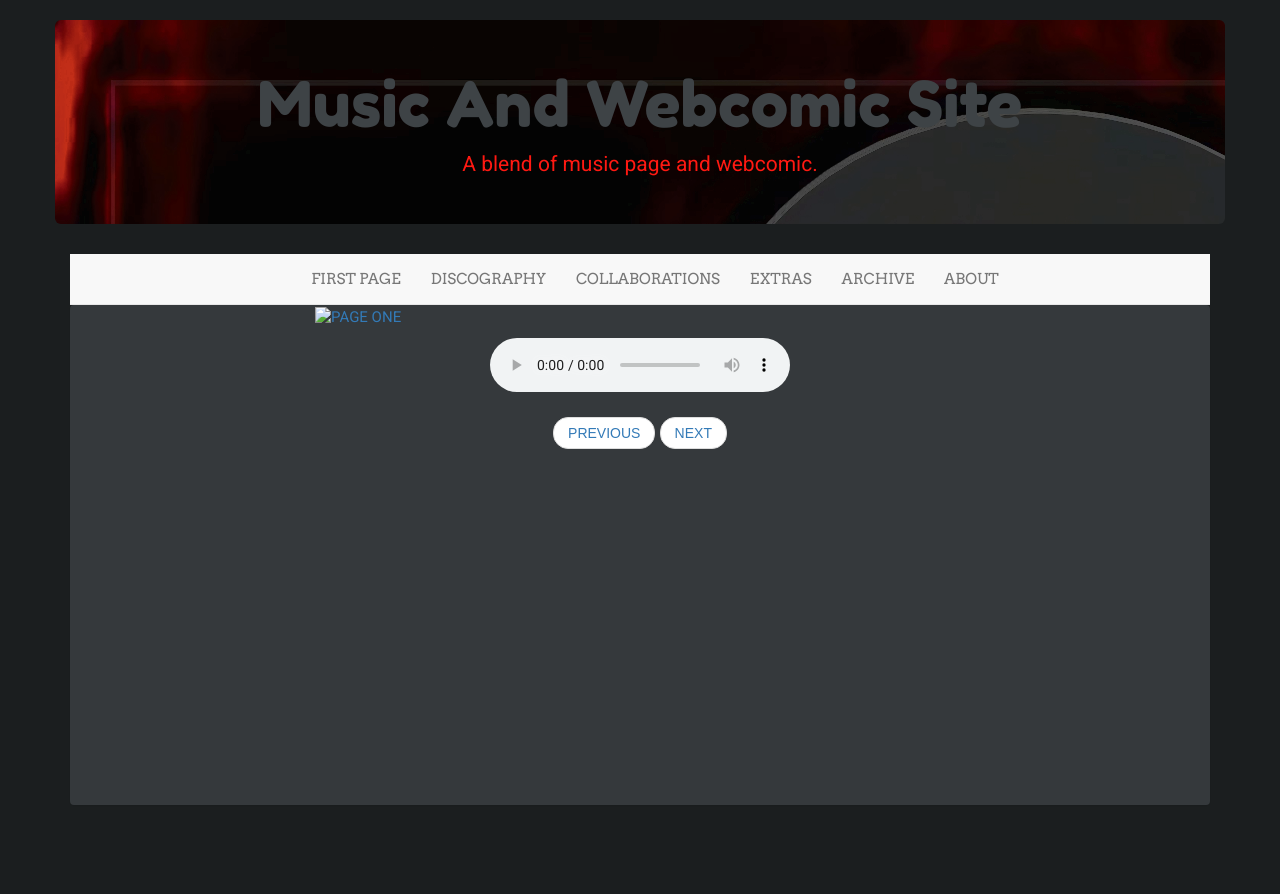
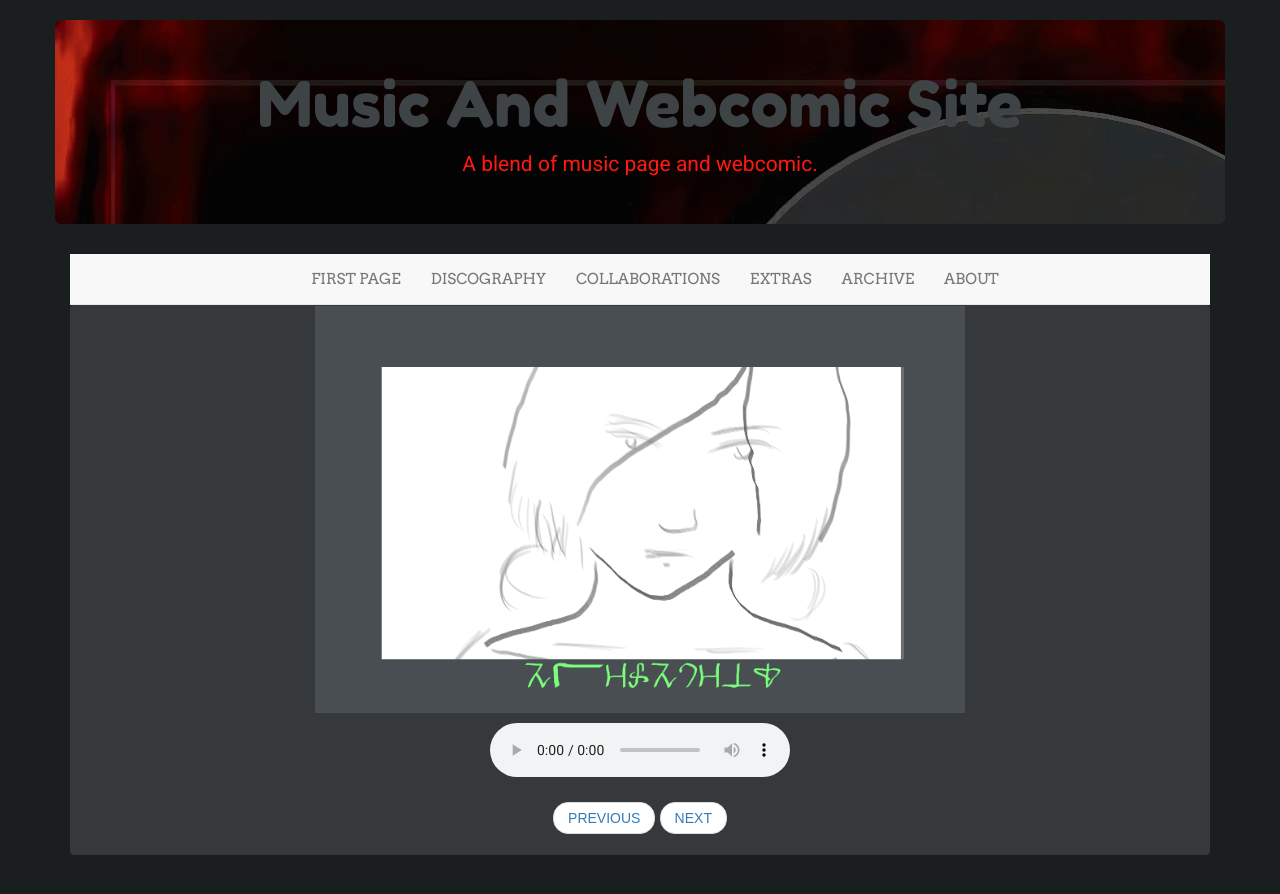
Before and after one commit to LWFlouisa/MyDiscography, a Jekyll site: the page built from _posts/2023-01-05-002.md, in a window 1280 px wide. Shown: the top 894 px of the page. Built offline with Jekyll 4.4.1, drawn with Linux system fonts in a browser that asks for light colours; nearby versions of some CDN libraries.

Commit message:
Update 2023-01-05-002.md

```diff
--- a/_posts/2023-01-05-002.md
+++ b/_posts/2023-01-05-002.md
@@ -5,7 +5,7 @@ title: "PAGE THREE EVILOCENSE"
 categories: page
 permalink: /003
 ---
-![PAGE ONE]()
+![PAGE ONE](https://lwflouisa.github.io/MyDiscography/musiccovers/eviisonita.png)
 
 <center><audio controls>
   <source src="https://lwflouisa.github.io/MyDiscography/audio/true_boss.mp3" type="audio/ogg">
```
